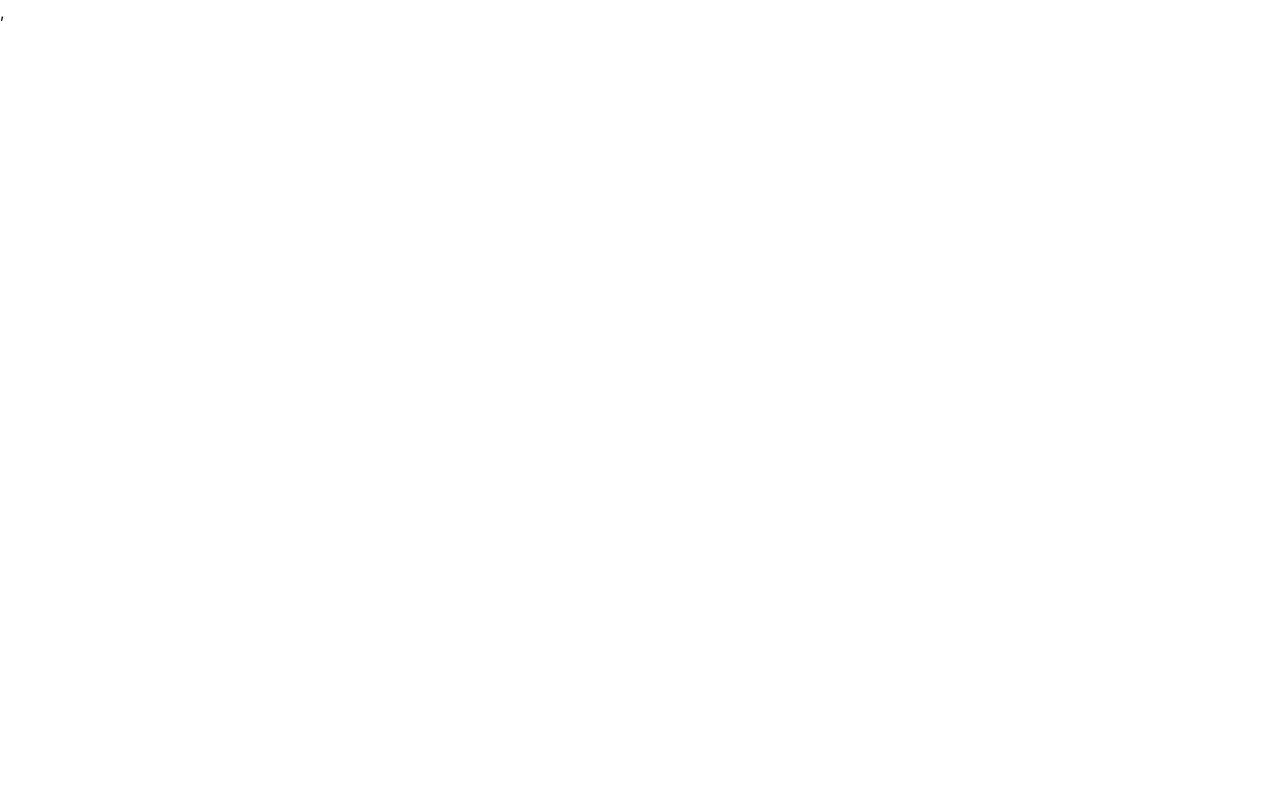
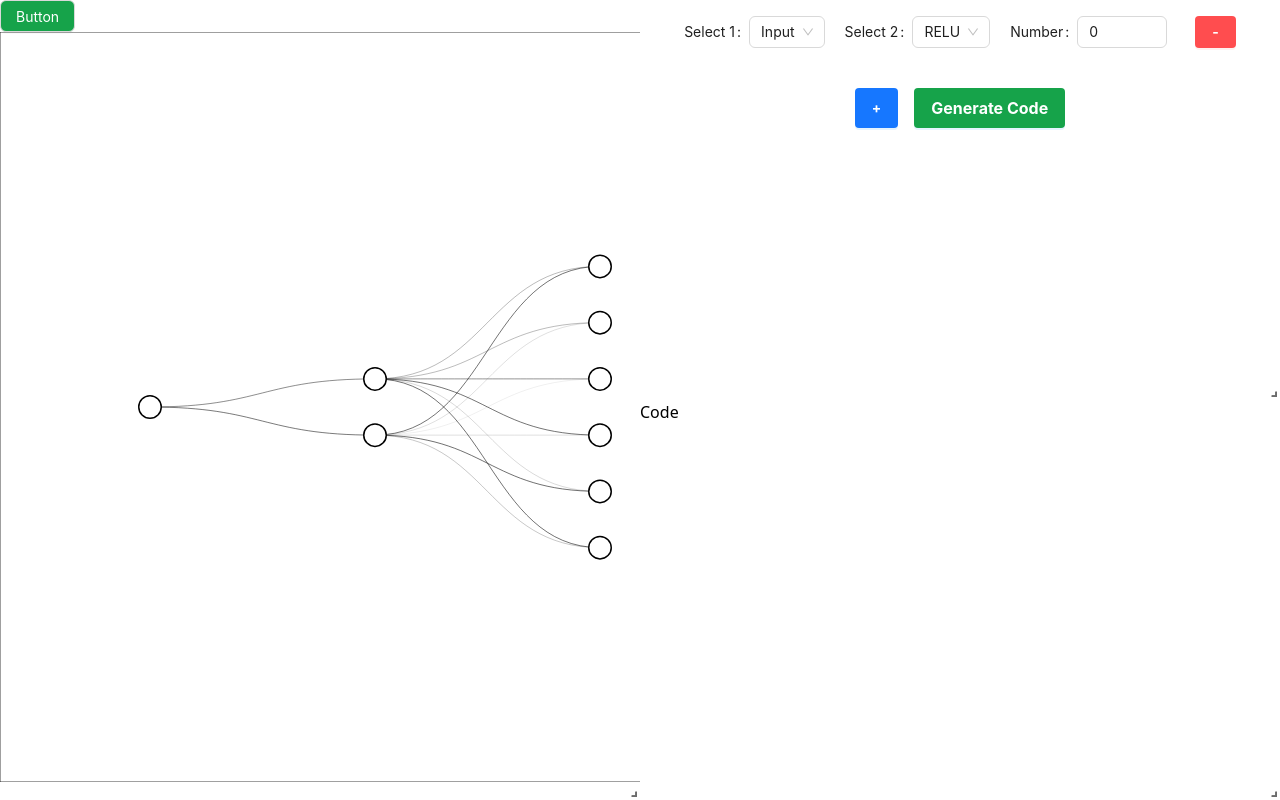
Before and after one commit to ChaoticTrio/athena, a React (Vite) app: page / in a window 1280 px wide. Built offline with nearby package versions, Linux system fonts and the light colour scheme.

Commit message:
Migrated to Ant Design and added REsizable container to have visual, form and code

```diff
--- a/src/App.tsx
+++ b/src/App.tsx
@@ -1,16 +1,29 @@
-import React from 'react'
-import FCNVisual from './visuals/FCNVisual'
-import FCN from './components/FCN'
-import CNNVisual from './visuals/CNNVisual'
+import React from "react";
+import FCNVisual from "./visuals/FCNVisual";
+import FCN from "./components/FCN";
+import CNNVisual from "./visuals/CNNVisual";
+import DiagCodeGrid from "./components/DiagCodeGrid";
 
 function App() {
+  const layout = [
+    { i: "FCNVisual", x: 0, y: 0, w: 6, h: 12},
+    { i: "FCN", x: 6, y: 0, w: 6, h: 6},
+    { i: "Code", x: 6, y: 12, w: 6, h: 6},
+  ];
   return (
-    <div className='w-fit h-fit'>
-      {/* <FCN/> */}
-      {/* <FCNVisual /> */}
-      {/* <CNNVisual width={1200} height={800} /> */}
+    <div className="h-screen overflow-hidden">
+      <DiagCodeGrid layout={layout}>
+        <div key="FCNVisual" className="overflow-auto">
+          <FCNVisual />
+        </div>
+        <div key="FCN" className="overflow-auto">
+          <FCN/>
+        </div>
+        <div key="Code" className="overflow-auto">Code</div>
+        {/* <CNNVisual width={1200} height={800} /> */}
+      </DiagCodeGrid>
     </div>
-  )
+  );
 }
 
-export default App
+export default App;
--- /dev/null
+++ b/src/components/DiagCodeGrid.tsx
@@ -0,0 +1,52 @@
+import React, { useState, useEffect } from "react";
+import RGL, { Responsive, WidthProvider, Layout } from "react-grid-layout";
+import "react-grid-layout/css/styles.css";
+import "react-resizable/css/styles.css";
+
+const ReactGridLayout = WidthProvider(Responsive);
+
+interface CustomGridProps {
+  layout: Layout[];
+  children: React.ReactNode;
+}
+
+const DiagCodeGrid: React.FC<CustomGridProps> = ({ layout, children }) => {
+  const [dimensions, setDimensions] = useState({
+    height: window.innerHeight,
+    width: window.innerWidth,
+  });
+
+  useEffect(() => {
+    function handleResize() {
+      setDimensions({
+        height: window.innerHeight,
+        width: window.innerWidth,
+      });
+    }
+
+    window.addEventListener("resize", handleResize);
+    return () => window.removeEventListener("resize", handleResize);
+  }, []);
+
+  useEffect(() => {
+    console.log(dimensions);
+  }, [dimensions]);
+  return (
+      <ReactGridLayout
+        className="w-full h-screen layout"
+        layouts={{ lg: layout, md: layout, sm: layout, xs: layout, xxs: layout }}
+        breakpoints={{ lg: 1200, md: 996, sm: 768, xs: 480, xxs: 0 }}
+        cols={{ lg: 12, md: 12, sm: 12, xs: 12, xxs: 12 }}
+        rowHeight={dimensions.height / 12}
+        width={dimensions.width}
+        isDraggable={false}
+        margin={[0, 0]}
+        padding={[0,0]}
+        isResizable={true}
+      >
+      {children}
+    </ReactGridLayout>
+  );
+};
+
+export default DiagCodeGrid;
--- a/src/components/FCN.tsx
+++ b/src/components/FCN.tsx
@@ -1,5 +1,7 @@
-import React, { FC, useState } from 'react';
-import { Button, NativeSelect, NumberInput, Dialog, Transition } from '@mantine/core';
+import React, { FC, useState } from "react";
+import { Form, Select, InputNumber, Button, Modal } from "antd";
+
+const { Option } = Select;
 
 interface FormElement {
   select1: string;
@@ -7,8 +9,8 @@ interface FormElement {
   number: number;
 }
 
-const options1 = ['Input', 'Flatten', 'Linear', 'Dropout'];
-const options2 = ['RELU', 'Sigmoid', 'Tanh', 'Softmax'];
+const options1 = ["Input", "Flatten", "Linear", "Dropout"];
+const options2 = ["RELU", "Sigmoid", "Tanh", "Softmax"];
 
 const FCN: FC = () => {
   const [formElements, setFormElements] = useState<FormElement[]>([
@@ -25,6 +27,10 @@ const FCN: FC = () => {
     console.log(formElements);
   };
 
+  const handleCloseDialog = () => {
+    setDialogOpen(false);
+  };
+
   const handleFormElementChange = <K extends keyof FormElement>(
     index: number,
     key: K,
@@ -36,7 +42,10 @@ const FCN: FC = () => {
   };
 
   const addFormElement = () => {
-    setFormElements([...formElements, {select1: options1[0], select2: options2[0], number: 0 }]);
+    setFormElements([
+      ...formElements,
+      { select1: options1[0], select2: options2[0], number: 0 },
+    ]);
   };
 
   const deleteFormElement = (index: number) => {
@@ -48,60 +57,84 @@ const FCN: FC = () => {
   // For now, it just checks if all the form elements are filled
   const validateForm = () => {
     return formElements.every((formElement) => formElement.number > 0);
-  }
+  };
 
   return (
-    <div className="flex flex-col items-center space-y-4">
-      {formElements.map((formElement, index) => (
-        <div key={index} className='flex flex-row space-x-4'>
-          <NativeSelect
-          data={options1}
-          value={formElement.select1}
-          onChange={(event) => handleFormElementChange(index, 'select1', event.target.value)}
-          label="Select Layer"
-          size="md" radius="md"
-          withAsterisk
-        />
-        <NativeSelect
-          data={options2}
-          value={formElement.select2}
-          onChange={(event) => handleFormElementChange(index, 'select2', event.target.value)}
-          label="Select Activation"
-          size="md" radius="md"
-          withAsterisk
-        />
-          <NumberInput
-            value={formElement.number}
-            onChange={(val) => handleFormElementChange(index, 'number', val)}
-            label="Number of Neurons"
-            min={1}
-            placeholder="Number of Neurons"
-            size="md" radius="md"
-            withAsterisk
-          />
-          <Button onClick={() => deleteFormElement(index)} color="red" size="lg" mt="md">-</Button>
-        </div>
-      ))}
-      <Button onClick={addFormElement} color="teal" size="lg">Add Element</Button>
-      <Button onClick={handleGenerateCode} color="teal" size="lg">Generate Code</Button>
-      <Transition
-      mounted={isDialogOpen}
-      transition="pop-top-left"
-      duration={200}
-      onExited={() => setDialogOpen(false)}
-    >
-      {(transitionStyles) => (
-        <Dialog
-          style={transitionStyles}
-          title="Error"
-          opened={isDialogOpen}
-          withCloseButton
-          onClose={() => setDialogOpen(false)}
+    <div className="flex flex-col items-center mt-4 space-y-4 h-fit">
+      <Form className="flex flex-col items-center">
+        {formElements.map((element, index) => (
+          <div key={index} className="flex flex-row gap-5">
+            <Form.Item label="Select 1">
+              <Select
+                defaultValue={element.select1}
+                className="w-full text-base border-gray-300 focus:border-blue-500 focus:ring-blue-500"
+                onChange={(value) =>
+                  handleFormElementChange(index, "select1", value)
+                }
+              >
+                {options1.map((option) => (
+                  <Option key={option} value={option}>
+                    {option}
+                  </Option>
+                ))}
+              </Select>
+            </Form.Item>
+            <Form.Item label="Select 2">
+              <Select
+                defaultValue={element.select2}
+                className="w-full text-base border-gray-300 focus:border-blue-500 focus:ring-blue-500"
+                onChange={(value) =>
+                  handleFormElementChange(index, "select2", value)
+                }
+              >
+                {options2.map((option) => (
+                  <Option key={option} value={option} className="text-sm">
+                    {option}
+                  </Option>
+                ))}
+              </Select>
+            </Form.Item>
+            <Form.Item label="Number">
+              <InputNumber
+                min={0}
+                defaultValue={element.number}
+                onChange={(value) =>
+                  handleFormElementChange(index, "number", value)
+                }
+              />
+            </Form.Item>
+            <Button
+              onClick={() => deleteFormElement(index)}
+              type="primary"
+              className="font-bold py-2 px-4 rounded ml-2"
+              danger
+            >
+              -
+            </Button>
+          </div>
+        ))}
+      </Form>
+      <div className="flex flex-row gap-4">
+        <Button onClick={addFormElement} className="text-sm font-bold py-2 px-4 rounded align-middle" type="primary" size="large">
+          +
+        </Button>
+        <Button
+          type="primary"
+          onClick={handleGenerateCode}
+          className="bg-green-600 hover:bg-green-400 text-white font-bold py-2 px-4 rounded"
+          size="large"
         >
-          Please fill all form elements before generating code.
-        </Dialog>
-      )}
-    </Transition>
+          Generate Code
+        </Button>
+      </div>
+      <Modal
+        title="Validation Error"
+        open={isDialogOpen}
+        onOk={handleCloseDialog}
+        onCancel={handleCloseDialog}
+      >
+        <p>Form validation failed. Please check your input and try again.</p>
+      </Modal>
     </div>
   );
 };
--- a/src/index.css
+++ b/src/index.css
@@ -3,3 +3,10 @@
 }
 @tailwind components;
 @tailwind utilities;
+
+html, body, #root {
+  height: 100%;
+  width: 100%;
+  margin: 0;
+  box-sizing: border-box;
+}
--- a/src/main.tsx
+++ b/src/main.tsx
@@ -1,14 +1,10 @@
 import React from 'react'
 import ReactDOM from 'react-dom/client'
 import App from './App.tsx'
-import '@mantine/core/styles.css';
 import './index.css';
-import { MantineProvider } from '@mantine/core';
 
 ReactDOM.createRoot(document.getElementById('root')!).render(
   <React.StrictMode>
-    <MantineProvider>
       <App />
-    </MantineProvider>,
   </React.StrictMode>,
 )
--- a/src/visuals/FCNVisual.tsx
+++ b/src/visuals/FCNVisual.tsx
@@ -1,4 +1,4 @@
-import { Button } from "@mantine/core";
+import { Button } from "antd";
 import { useEffect, useRef, useState } from "react"
 import * as d3 from "d3";
 
@@ -233,7 +233,7 @@ function FCNVisual() {
   }, [dataset])
 
   return (
-    <div>
+    <div className="h-fit overflow-auto">
       <Button className="bg-green-600 text-white" onClick={() => setDataset(generateDataset(getRandomInt(2, 4)))}>Button</Button >
       <svg viewBox={"0 0 " + svgViewport + " " + svgViewport} width="750" height="750">
         <rect x="0" y="0" width={svgViewport} height={svgViewport} fill="none" stroke="black" />
--- a/tailwind.config.js
+++ b/tailwind.config.js
@@ -5,4 +5,5 @@ export default {
     extend: {},
   },
   plugins: [],
+  important: true,
 };
```
Also changed, not shown: package.json (+3 -4 lines), 1 other file (tests, documents, lock files or other folders).
